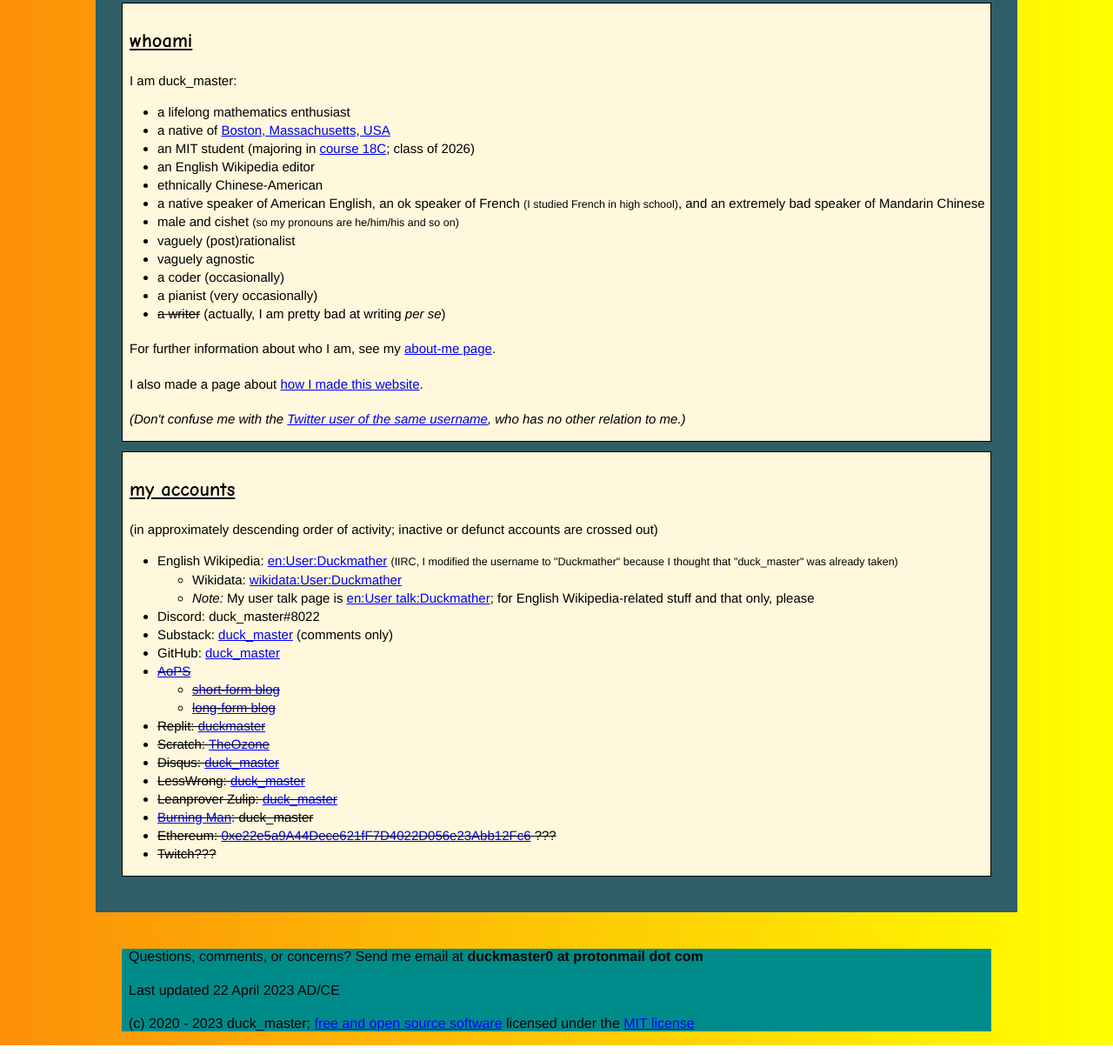
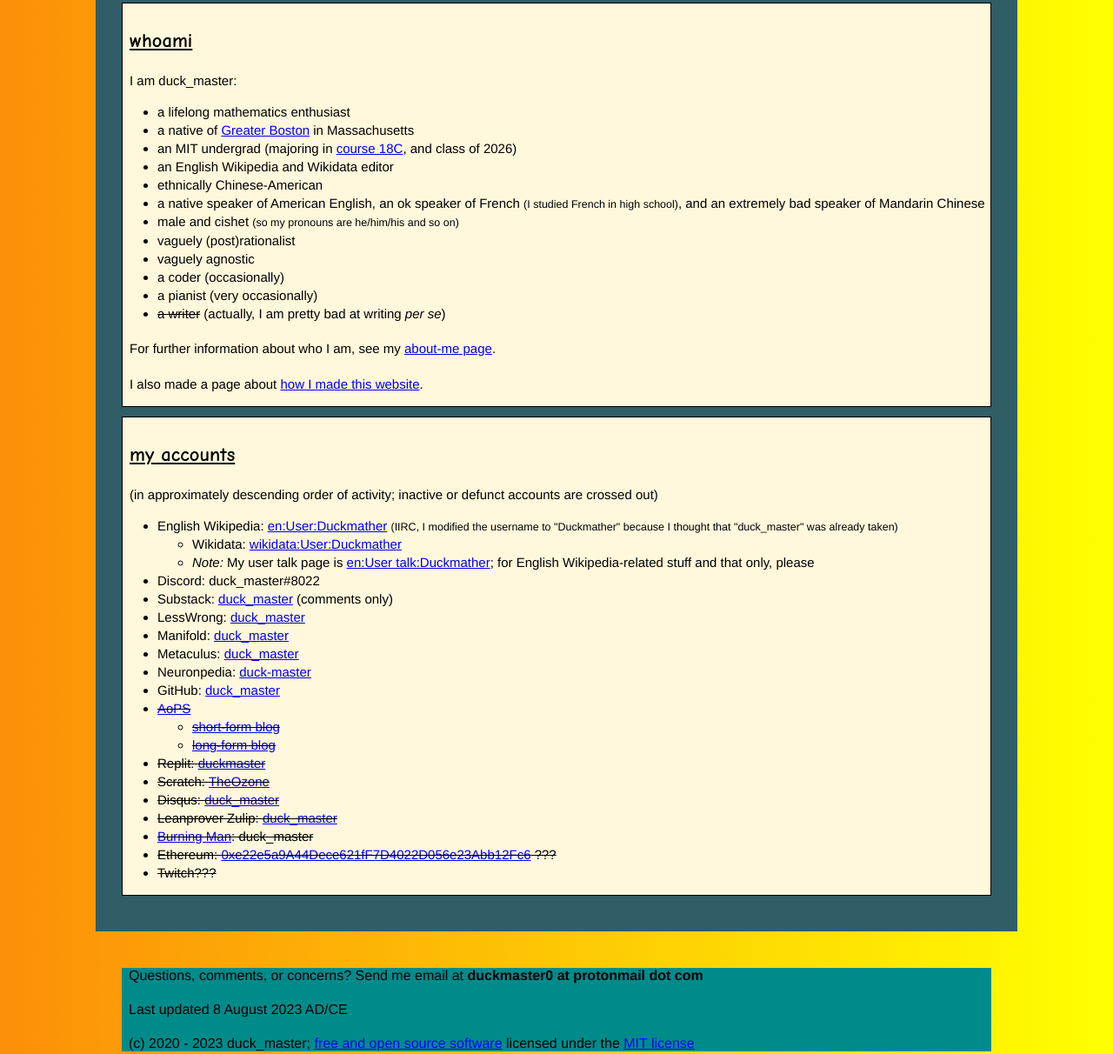
Before and after one commit to duck-master/duck-master.github.io, a plain HTML site: page index.html in a window 1280 px wide. Shown: the part 447-1659 px from the top of the page at 87% size. Drawn offline with Linux system fonts and the light colour scheme.

Commit message:
copy-edit for factual accuracy, add rel=me

```diff
--- a/index.html
+++ b/index.html
@@ -22,11 +22,10 @@
             <h2> whoami</h2>
                 <p> I am duck_master:</p>
                 <ul>
-
                     <li>a lifelong mathematics enthusiast</li>
-                    <li>a native of <a href = "https://www.openstreetmap.org/relation/2315704">Boston, Massachusetts, USA</a></li>
-                    <li>an MIT student (majoring in <a href = "https://math.mit.edu/academics/undergrad/major/course18c.php">course 18C</a>; class of 2026)</li> <!-- TODO: UPDATE THIS LINE IN MAY 2026 -->
-                    <li>an English Wikipedia editor</li>
+                    <li>a native of <a href = "https://en.wikivoyage.org/wiki/Greater_Boston">Greater Boston</a> in Massachusetts</li>
+                    <li>an MIT undergrad (majoring in <a href = "https://math.mit.edu/academics/undergrad/major/course18c.php">course 18C</a>, and class of 2026)</li> <!-- TODO: UPDATE THIS LINE IN MAY 2026 -->
+                    <li>an English Wikipedia and Wikidata editor</li>
                     <li>ethnically Chinese-American</li>
                     <li>a native speaker of American English, an ok speaker of French <small>(I studied French in high school)</small>, and an extremely bad speaker of Mandarin Chinese</li>
                     <li>male and cishet <small>(so my pronouns are he/him/his and so on)</small></li>
@@ -40,8 +39,6 @@
                 <p>For further information about who I am, see my <a href = "about-me.html">about-me page</a>.</p>
 
                 <p>I also made a page about <a href = "about.html">how I made this website</a>.</p>
-
-                <p><i>(Don't confuse me with the <a href = "https://twitter.com/duck_master">Twitter user of the same username</a>, who has no other relation to me.)</i></p>
             </div>
 
             <div class = "content-box">
@@ -51,14 +48,18 @@
 
                 <ul>
                     <!-- My active accounts -->
-                    <li>English Wikipedia: <a href = "https://en.wikipedia.org/wiki/User:Duckmather">en:User:Duckmather</a> <small>(IIRC, I modified the username to "Duckmather" because I thought that "duck_master" was already taken)</small></li>
+                    <li>English Wikipedia: <a href = "https://en.wikipedia.org/wiki/User:Duckmather" rel="me">en:User:Duckmather</a> <small>(IIRC, I modified the username to "Duckmather" because I thought that "duck_master" was already taken)</small></li>
                     <ul>
-                        <li>Wikidata: <a href = "https://www.wikidata.org/wiki/User:Duckmather">wikidata:User:Duckmather</a></li>
+                        <li>Wikidata: <a href = "https://www.wikidata.org/wiki/User:Duckmather" rel="me">wikidata:User:Duckmather</a></li>
                         <li><i>Note:</i> My user talk page is <a href = "https://en.wikipedia.org/wiki/User_talk:Duckmather">en:User talk:Duckmather</a>; for English Wikipedia-related stuff and that only, please</li>
                     </ul>
                     <li>Discord: duck_master#8022</li>
-                    <li>Substack: <a href = "https://substack.com/profile/13991138-duck_master">duck_master</a> (comments only)</li>
-                    <li>GitHub: <a href = "https://github.com/duck-master/"> duck_master</a></li>
+                    <li>Substack: <a href = "https://substack.com/profile/13991138-duck_master" rel="me">duck_master</a> (comments only)</li>
+                    <li>LessWrong: <a href = "https://www.lesswrong.com/users/duck_master" rel="me"> duck_master</a></li>
+                    <li>Manifold: <a href = "https://manifold.markets/duck_master" rel="me">duck_master</a></li>
+                    <li>Metaculus: <a href = "https://www.metaculus.com/accounts/profile/142371/" rel="me">duck_master</a></li>
+                    <li>Neuronpedia: <a href = "https://www.neuronpedia.org/user/duck-master" rel="me">duck-master</a></li>
+                    <li>GitHub: <a href = "https://github.com/duck-master/" rel="me"> duck_master</a></li>
 
                     <!-- My inactive accounts-->
                     <li> <s><a href = "https://artofproblemsolving.com/community/user/227902">AoPS</a></s></li>
@@ -70,7 +71,6 @@
                     <li><s>Replit: <a href = "https://repl.it/@duckmaster/">duckmaster</a></s></li>
                     <li><s>Scratch: <a href = "https://scratch.mit.edu/users/TheOzone/">TheOzone</a></s></li>
                     <li><s>Disqus: <a href = "https://disqus.com/by/duck_master_disqus/">duck_master</a></s></li>
-                    <li><s>LessWrong: <a href = "https://www.lesswrong.com/users/duck_master"> duck_master</a></s></li>
                     <li><s>Leanprover Zulip: <a href = "https://leanprover.zulipchat.com/login/">duck_master</a></s></li>
                     <li><s><a href = "burningman.org">Burning Man</a>: duck_master</s></li>
                     <li><s>Ethereum: <a href = "https://etherscan.io/address/0xe22e5a9A44Dece621fF7D4022D056e23Abb12Fc6">0xe22e5a9A44Dece621fF7D4022D056e23Abb12Fc6</a> ???</s></li>
@@ -83,7 +83,7 @@
         <div class = "tailer">
             <p> Questions, comments, or concerns? Send me email at <b>duckmaster0 at protonmail dot com</b></p>
 
-            <p> Last updated 22 April 2023 AD/CE <!--(Gregorian/<a href = "https://artofproblemsolving.com/community/c1665352h2418436_entry_26">Leahy</a> calendar) --></p>
+            <p> Last updated 8 August 2023 AD/CE</p>
 
             <p>(c) 2020 - 2023 duck_master; <a href = "https://github.com/duck-master/duck-master.github.io">free and open source software</a> licensed under the <a href = "https://github.com/duck-master/duck-master.github.io/blob/master/LICENSE">MIT license</a></p>
         </div>
--- a/sitemap.xml
+++ b/sitemap.xml
@@ -3,12 +3,12 @@
 <urlset xmlns="http://www.sitemaps.org/schemas/sitemap/0.9">
    <url>
       <loc>http://duck-master.github.io/index.html</loc>
-      <lastmod>2023-04-22</lastmod>
+      <lastmod>2023-08-06</lastmod>
       <changefreq>yearly</changefreq>
    </url>
    <url>
       <loc>http://duck-master.github.io/about.html</loc>
-      <lastmod>2023-04-22</lastmod>
+      <lastmod>2023-08-06</lastmod>
       <changefreq>yearly</changefreq>
    </url>
    <url>
```
Also changed, not shown: about.html (+2 -2 lines).
